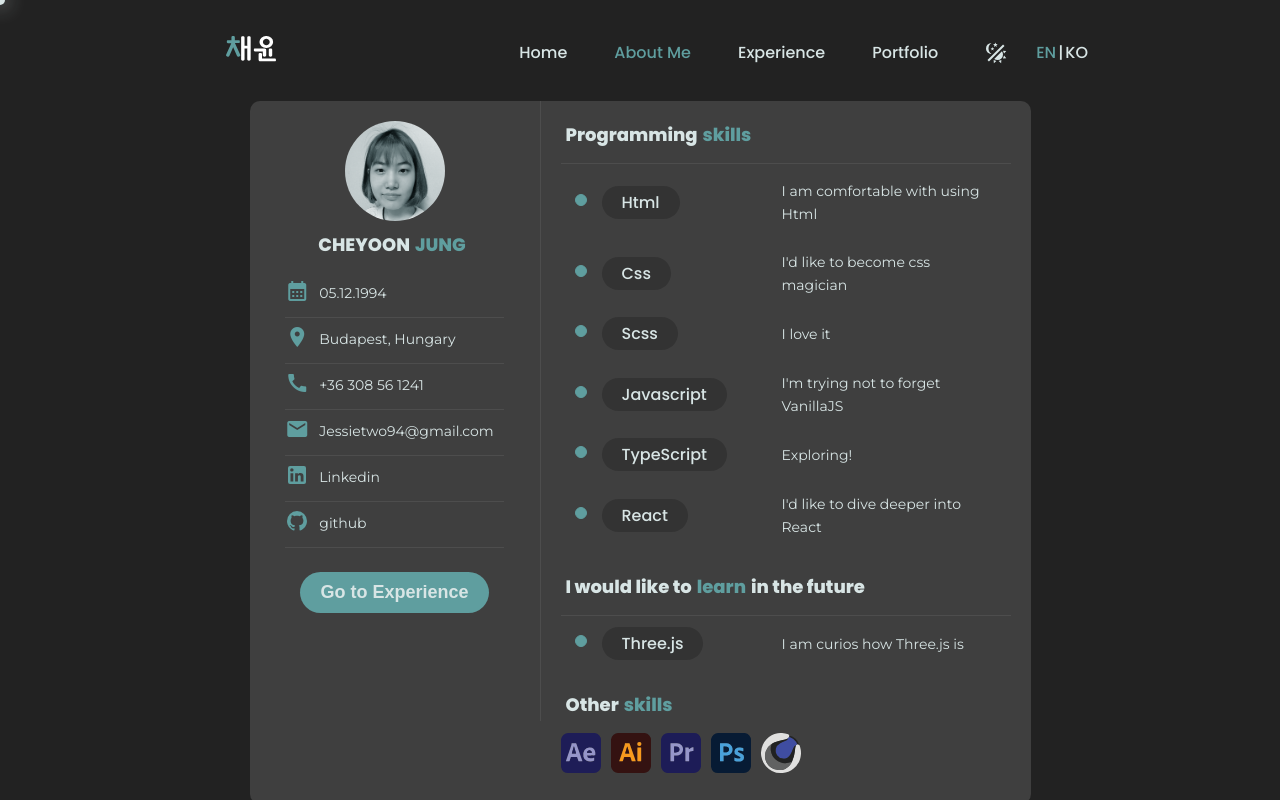
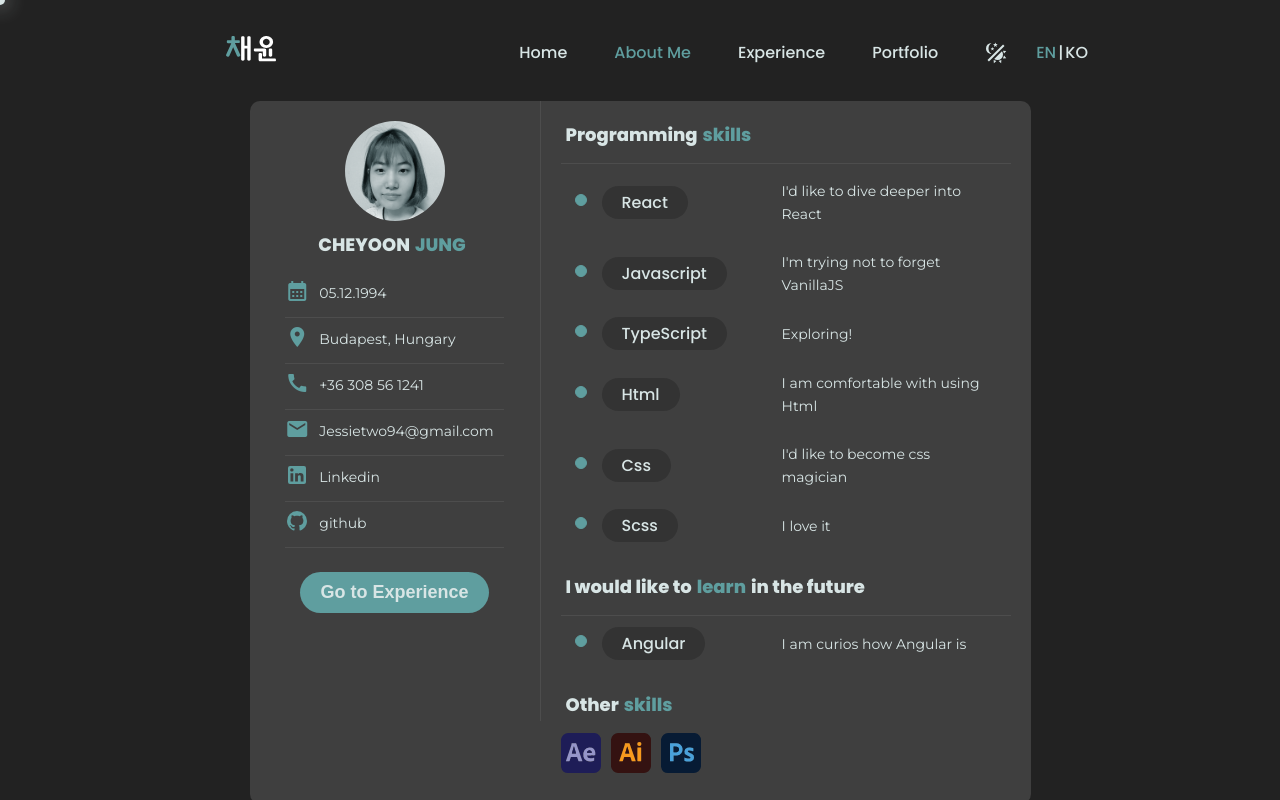
Before and after one commit to JCheyoon/cheyoon-portfolio, a React (Create React App) app: page /about in a window 1280 px wide. Built offline with nearby package versions, Linux system fonts and the light colour scheme.

Commit message:
fix text

```diff
--- a/src/Components/AboutItems/About.ts
+++ b/src/Components/AboutItems/About.ts
@@ -4,6 +4,15 @@ export type MySkills = {
 };
 
 export const skillList: MySkills[] = [
+  { tech: "React", description: "skill.react" },
+  {
+    tech: "Javascript",
+    description: "skill.js",
+  },
+  {
+    tech: "TypeScript",
+    description: "skill.ts",
+  },
   {
     tech: "Html",
     description: "skill.html",
@@ -16,19 +25,10 @@ export const skillList: MySkills[] = [
     tech: "Scss",
     description: "skill.scss",
   },
-  {
-    tech: "Javascript",
-    description: "skill.js",
-  },
-  {
-    tech: "TypeScript",
-    description: "skill.ts",
-  },
-  { tech: "React", description: "skill.react" },
 ];
 export const wantToLearn: MySkills[] = [
   {
-    tech: "Three.js",
-    description: "skill.threejs",
+    tech: "Angular",
+    description: "skill.angular",
   },
 ];
--- a/src/Routes/About.tsx
+++ b/src/Routes/About.tsx
@@ -13,9 +13,7 @@ import AboutHeader from "../Components/AboutItems/AboutHeader.component";
 
 import { ReactComponent as AISvg } from "../Assets/AI.svg";
 import { ReactComponent as AESvg } from "../Assets/AE.svg";
-import { ReactComponent as PRSvg } from "../Assets/PR.svg";
 import { ReactComponent as PSSvg } from "../Assets/PS.svg";
-import { ReactComponent as C4DSvg } from "../Assets/C4D.svg";
 import { withCursor } from "../Components/Cursor/withCursor";
 import { skillList, wantToLearn } from "../Components/AboutItems/About";
 import { useTranslation } from "react-i18next";
@@ -65,13 +63,7 @@ const About = () => {
                 <AISvg />
               </li>
               <li>
-                <PRSvg />
-              </li>
-              <li>
                 <PSSvg />
-              </li>
-              <li>
-                <C4DSvg />
               </li>
             </OtherSkills>
           </SkillContainer>
--- a/src/Routes/Experience.tsx
+++ b/src/Routes/Experience.tsx
@@ -31,7 +31,7 @@ const Experience = () => {
         <ul>
           <li>
             {t("experience.project.tech")}: React, Typescript, RestAPI, Styled
-            Components
+            Components , Redux
           </li>
           <li>
             {t("experience.time.p1")}: 5 {t("experience.time.p2")}
--- a/src/locales/en.json
+++ b/src/locales/en.json
@@ -68,7 +68,7 @@
   "skill.js": "I'm trying not to forget VanillaJS",
   "skill.react": "I'd like to dive deeper into React",
   "skill.scss": "I love it",
-  "skill.threejs": " I am curios how Three.js is ",
+  "skill.angular": " I am curios how Angular is ",
   "skill.ts": "Exploring!",
   "thisPortfolio.feature.h1": "Introduction + Portfolio",
   "thisPortfolio.feature.h2": "Dark and light themes",
--- a/src/locales/ko.json
+++ b/src/locales/ko.json
@@ -29,7 +29,7 @@
   "begopa.feature.p3": "사용자는 자신이 정한 태그로 레시피를 필터링하거나 이름으로 레시피를 검색할 수 있습니다.",
   "begopa.header": "제 첫 번째 React 프로젝트로 저를 위한 레시피 웹사이트를 만들기로 했습니다. 이 프로젝트를 통해 API 통신을 연습하고자 했습니다.",
   "downcv.btn": "이력서 다운",
-  "experience.header": "프로젝트 경험",
+  "experience.header": "프로젝트 경력",
   "experience.project.h1": "서명필적 어시스턴트 (데모 버전)",
   "experience.project.h2": "재난안전연구원",
   "experience.project.h3": "만도HL",
@@ -68,7 +68,7 @@
   "skill.js": "VanillaJS 를 잊지 않으려 노력하고 있습니다",
   "skill.react": "깊게 파고들고 싶습니다",
   "skill.scss": "Scss 를 좋아합니다",
-  "skill.threejs": "Three.js 에 흥미가 있습니다 ",
+  "skill.angular": "Angular 에 흥미있습니다",
   "skill.ts": "자주 사용하러 노력중입니다.",
   "thisPortfolio.feature.h1": "소개 및 포트폴리오",
   "thisPortfolio.feature.h2": "다크 모드와 라이트 모드",
```
